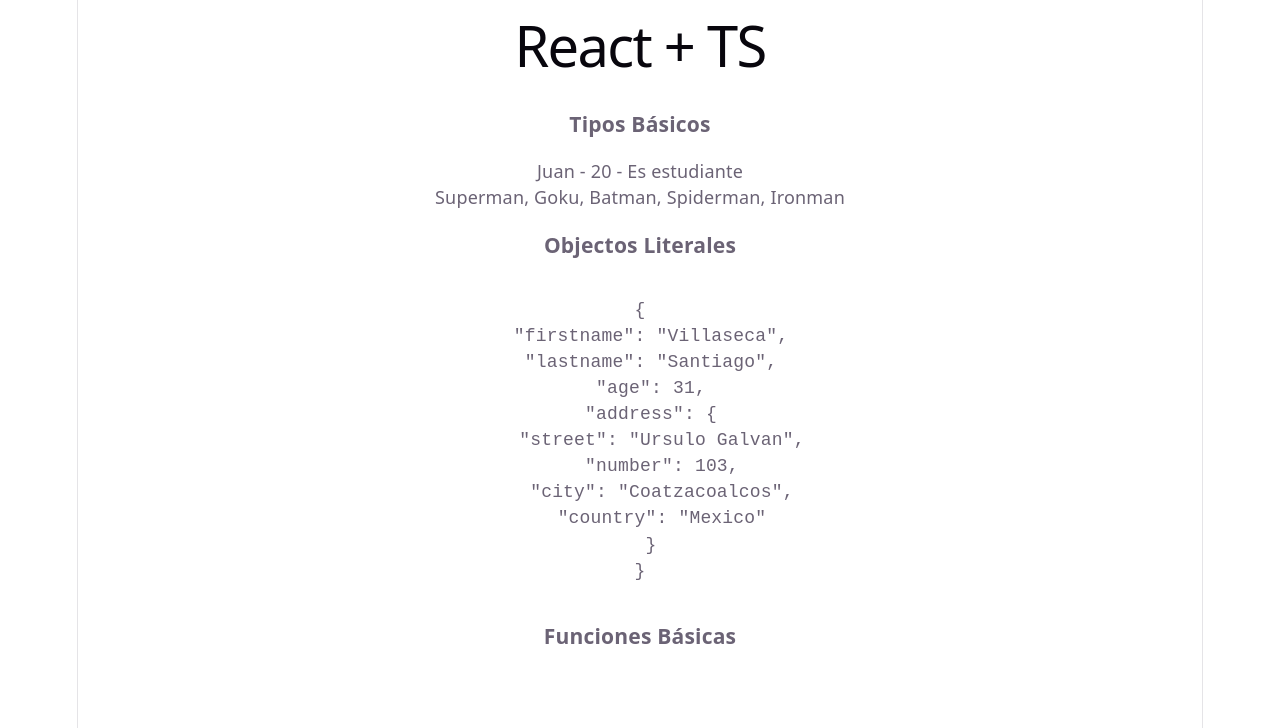
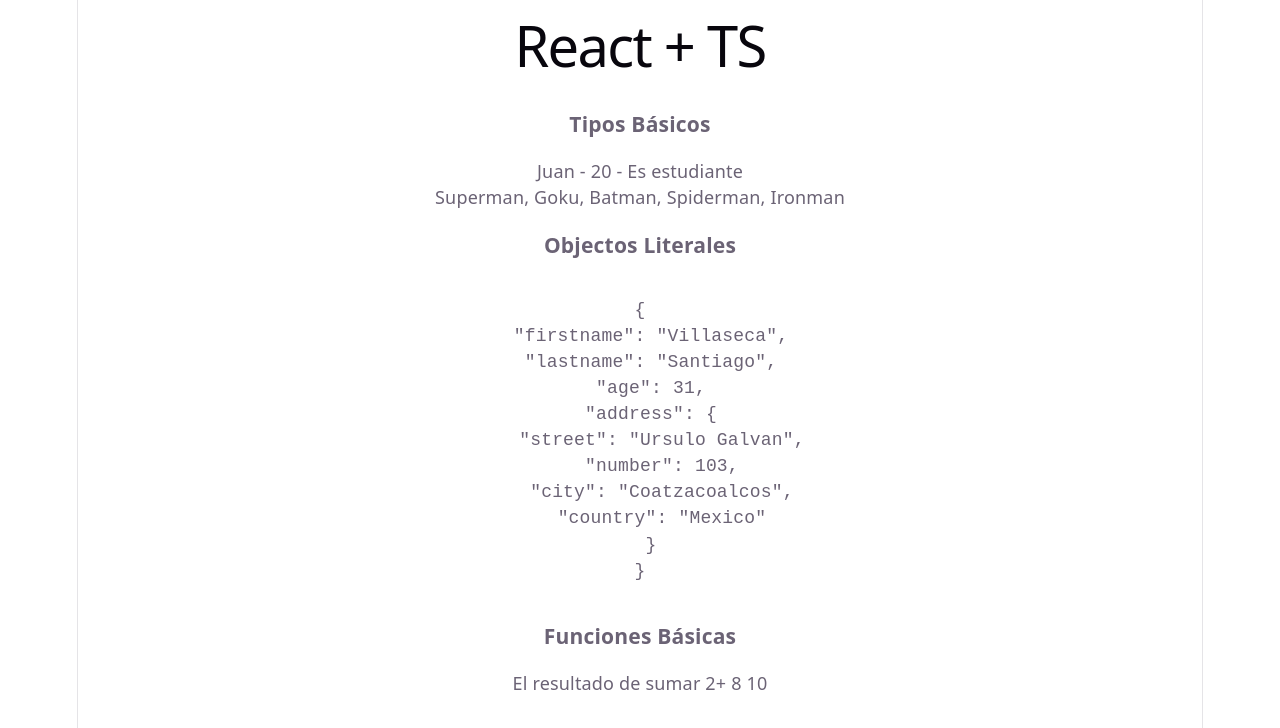
Before and after one commit to villxjsv/react-native401, a React (Vite) app in the folder 01-bases/: page / in a window 1280 px wide. Shown: the top 728 px of the page. Built offline with nearby package versions, Linux system fonts and the light colour scheme.

Commit message:
Typescript

```diff
--- a/01-bases/src/typescript/BasicFunction.tsx
+++ b/01-bases/src/typescript/BasicFunction.tsx
@@ -1,7 +1,12 @@
 export const BasicFunctions = () => {
+    const addTwoNumbers = (a: number, b: number): number => {
+        return a + b;
+    };
+
     return (
         <>
             <h3>Funciones Básicas</h3>
+            <span>El resultado de sumar 2+ 8 {addTwoNumbers(2, 8)}</span>
         </>
     );
 };
```
